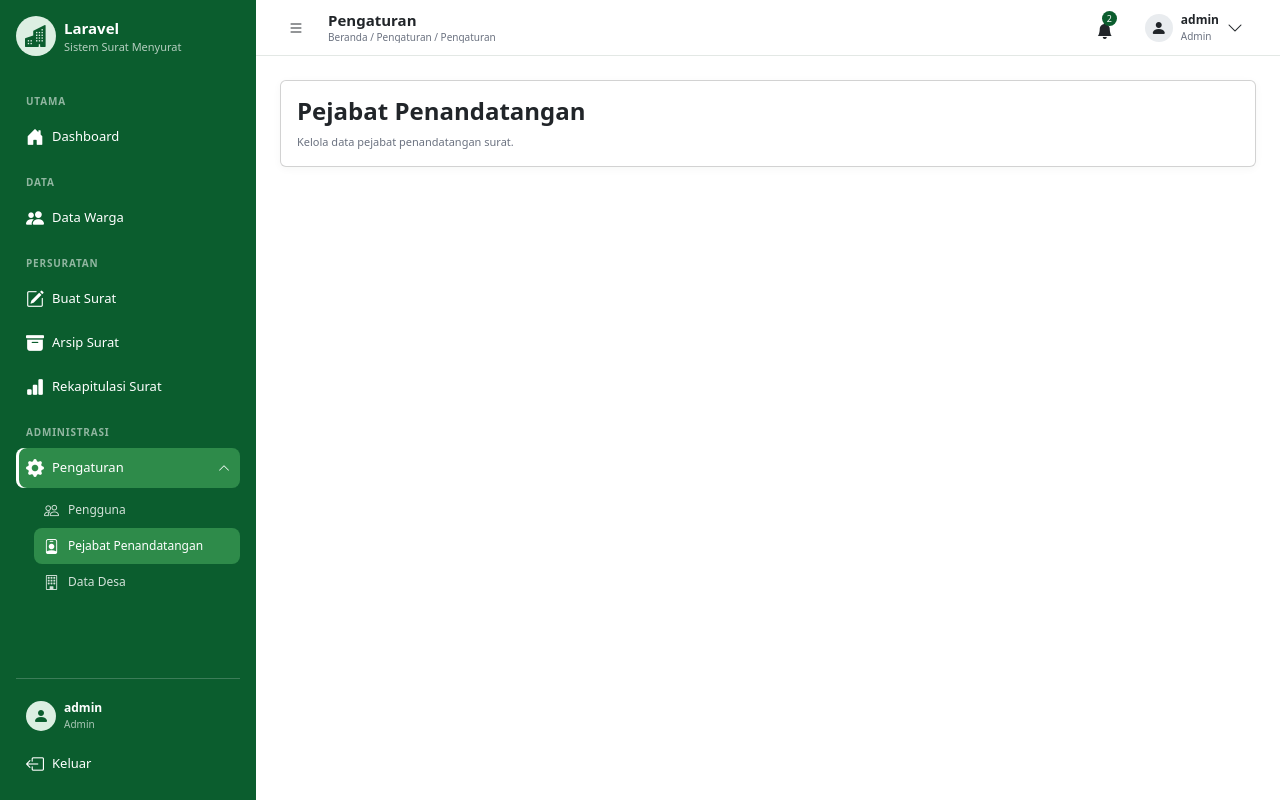
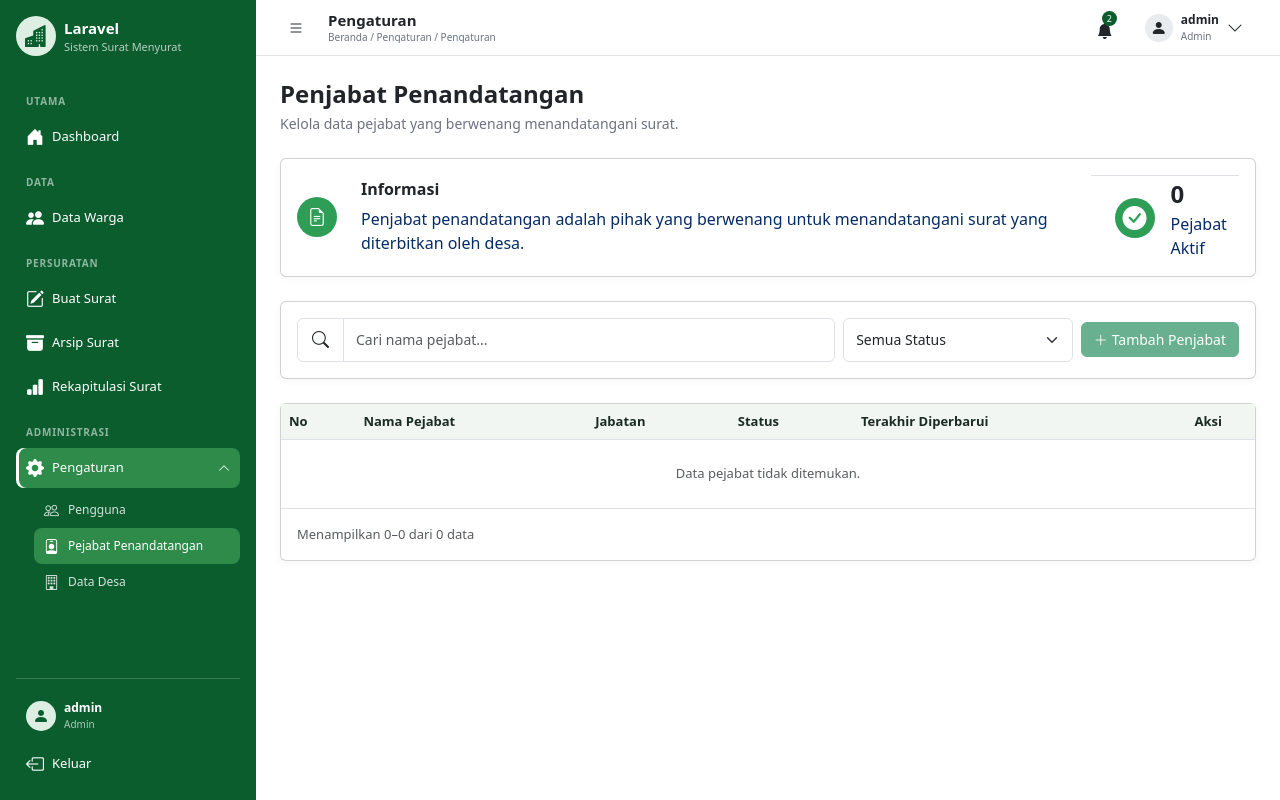
Before and after one commit to ipda-atria-rahmansyah/desa-surat, a Laravel app: page /pengaturan/pejabat-penandatangan in a window 1280 px wide. Run offline with Laravel 12, Linux system fonts and the light colour scheme; a user stored in the database is signed in; data comes from the database, SQL or seed files in the repository; data that the repository does not hold is empty; style sheets or scripts are compiled from the project's sources.

Commit message:
[FRONT] membuat tampilan untuk halaman pejabat penanda tangan

```diff
--- a/app/Http/Controllers/Pages/ModulePageController.php
+++ b/app/Http/Controllers/Pages/ModulePageController.php
@@ -4,10 +4,12 @@ namespace App\Http\Controllers\Pages;
 
 use App\Http\Controllers\Controller;
 use App\Http\Requests\Arsip\FilterArsipRequest;
+use App\Http\Requests\Pengaturan\FilterPejabatRequest;
 use App\Http\Requests\Pengaturan\FilterPenggunaRequest;
 use App\Http\Requests\Pengaturan\StorePenggunaRequest;
 use App\Http\Requests\Rekap\FilterRekapRequest;
 use App\Http\Requests\Warga\FilterWargaRequest;
+use App\Models\Pejabat;
 use App\Models\Surat;
 use App\Models\User;
 use App\Models\Warga;
@@ -251,8 +253,37 @@ class ModulePageController extends Controller
      *
      * @return View Halaman Pengaturan Pejabat Penandatangan.
      */
-    public function pejabatPenandatangan(): View
+    /**
+     * Menampilkan daftar pejabat dengan pencarian dan filter read-only.
+     *
+     * Ringkasan aktif selalu dihitung dari seluruh master pejabat, sedangkan
+     * paginator memakai filter tervalidasi dan urutan stabil agar nomor tabel
+     * tidak berubah secara acak antar permintaan.
+     *
+     * @param  FilterPejabatRequest  $request  Filter GET yang tervalidasi.
+     * @return View Halaman pejabat penandatangan.
+     */
+    public function pejabatPenandatangan(FilterPejabatRequest $request): View
     {
-        return view('pages.pengaturan.pejabat-penandatangan');
+        $filters = $request->validated();
+        $query = Pejabat::query()
+            ->orderBy('nama_pejabat')
+            ->orderBy('id_pejabat');
+
+        if (($filters['q'] ?? '') !== '') {
+            $escaped = addcslashes($filters['q'], '%_\\');
+            $query->where('nama_pejabat', 'like', "%{$escaped}%");
+        }
+
+        if (($filters['status'] ?? '') !== '') {
+            $query->where('status_aktif', $filters['status'] === 'aktif');
+        }
+
+        return view('pages.pengaturan.pejabat-penandatangan', [
+            'pejabat' => $query->paginate(10)->withQueryString(),
+            'totalPejabatAktif' => Pejabat::query()->aktif()->count(),
+            'search' => $filters['q'] ?? '',
+            'selectedStatus' => $filters['status'] ?? '',
+        ]);
     }
 }
--- /dev/null
+++ b/app/Http/Requests/Pengaturan/FilterPejabatRequest.php
@@ -0,0 +1,71 @@
+<?php
+
+namespace App\Http\Requests\Pengaturan;
+
+use Illuminate\Foundation\Http\FormRequest;
+
+/**
+ * Memvalidasi parameter GET halaman pejabat penandatangan.
+ *
+ * Request ini membatasi filter pada nama dan dua status resmi agar query
+ * daftar pejabat tetap terkontrol dan hanya dapat dipakai Admin.
+ */
+class FilterPejabatRequest extends FormRequest
+{
+    /**
+     * Hanya Admin yang boleh membaca data pejabat penandatangan.
+     */
+    public function authorize(): bool
+    {
+        return $this->user()?->role === 'admin';
+    }
+
+    /**
+     * Menentukan aturan validasi filter pencarian pejabat.
+     *
+     * @return array<string, array<int, string>>
+     */
+    public function rules(): array
+    {
+        return [
+            'q' => ['nullable', 'string', 'max:100'],
+            'status' => ['nullable', 'in:aktif,nonaktif'],
+        ];
+    }
+
+    /**
+     * Membersihkan spasi pencarian sebelum nilai divalidasi.
+     */
+    protected function prepareForValidation(): void
+    {
+        $this->merge([
+            'q' => is_string($this->input('q')) ? trim($this->input('q')) : $this->input('q'),
+        ]);
+    }
+
+    /**
+     * Menentukan nama field yang ramah bagi pengguna.
+     *
+     * @return array<string, string>
+     */
+    public function attributes(): array
+    {
+        return [
+            'q' => 'pencarian nama pejabat',
+            'status' => 'status pejabat',
+        ];
+    }
+
+    /**
+     * Menentukan pesan validasi filter dalam bahasa Indonesia.
+     *
+     * @return array<string, string>
+     */
+    public function messages(): array
+    {
+        return [
+            'q.max' => ':attribute maksimal :max karakter.',
+            'status.in' => ':attribute tidak valid.',
+        ];
+    }
+}
--- /dev/null
+++ b/app/Models/Pejabat.php
@@ -0,0 +1,64 @@
+<?php
+
+namespace App\Models;
+
+use Illuminate\Database\Eloquent\Builder;
+use Illuminate\Database\Eloquent\Factories\HasFactory;
+use Illuminate\Database\Eloquent\Model;
+use Illuminate\Database\Eloquent\Relations\HasMany;
+
+/**
+ * Model master pejabat yang berwenang menandatangani surat desa.
+ *
+ * Model ini memetakan tabel lama dengan primary key non-konvensional dan
+ * menyediakan relasi arsip surat tanpa mengubah struktur database.
+ */
+class Pejabat extends Model
+{
+    use HasFactory;
+
+    protected $table = 'tbmaster_pejabat';
+
+    protected $primaryKey = 'id_pejabat';
+
+    protected $fillable = [
+        'nama_pejabat',
+        'jabatan',
+        'nip',
+        'pangkat',
+        'status_aktif',
+    ];
+
+    /**
+     * Menjamin status dari database diperlakukan sebagai boolean di aplikasi.
+     *
+     * @return array<string, string>
+     */
+    protected function casts(): array
+    {
+        return [
+            'status_aktif' => 'boolean',
+        ];
+    }
+
+    /**
+     * Mengambil surat yang menunjuk pejabat ini sebagai penandatangan.
+     *
+     * @return HasMany<Surat, $this>
+     */
+    public function surat(): HasMany
+    {
+        return $this->hasMany(Surat::class, 'pejabat_id', 'id_pejabat');
+    }
+
+    /**
+     * Membatasi query hanya pada pejabat yang masih aktif.
+     *
+     * @param  Builder<Pejabat>  $query  Query pejabat.
+     * @return Builder<Pejabat>
+     */
+    public function scopeAktif(Builder $query): Builder
+    {
+        return $query->where('status_aktif', true);
+    }
+}
--- a/resources/views/pages/pengaturan/pejabat-penandatangan.blade.php
+++ b/resources/views/pages/pengaturan/pejabat-penandatangan.blade.php
@@ -1,15 +1,83 @@
 {{--
-    Placeholder halaman Pejabat Penandatangan.
-    Dipakai oleh route settings.pejabat-penandatangan; CRUD belum termasuk
-    scope M14 sehingga halaman hanya menjaga tujuan menu tetap tersedia.
+    Halaman daftar pejabat penandatangan untuk route settings.pejabat-penandatangan.
+    Variabel: $pejabat (LengthAwarePaginator), $totalPejabatAktif (int),
+    $search (string), dan $selectedStatus (string). Kontrol CRUD hanya visual.
 --}}
 @extends('layouts.app')
 
 @section('content')
-<div id="pejabat-penandatangan" class="card app-card">
-    <div class="card-body">
-        <h1 class="app-page-title fw-bold mb-2">Pejabat Penandatangan</h1>
-        <p class="app-description mb-0">Kelola data pejabat penandatangan surat.</p>
+<div id="pejabat-penandatangan" class="app-pengaturan-page">
+    <div class="d-flex flex-column flex-md-row align-items-md-center gap-3 mb-4">
+        <div class="d-flex align-items-center gap-3">
+            <div>
+                <h1 class="app-page-title fw-bold mb-1">Penjabat Penandatangan</h1>
+                <p class="app-description mb-0">Kelola data pejabat yang berwenang menandatangani surat.</p>
+            </div>
+        </div>
+    </div>
+
+    <div class="card app-card mb-4">
+        <div class="card-body d-flex flex-column flex-lg-row align-items-lg-center gap-4">
+            <div class="app-stat-icon app-stat-icon--green d-flex align-items-center justify-content-center flex-shrink-0" aria-hidden="true">
+                <i class="bi bi-file-earmark-text"></i>
+            </div>
+            <div class="flex-grow-1">
+                <h2 class="app-card-title fw-bold mb-2">Informasi</h2>
+                <p class="mb-0 text-primary-emphasis">Penjabat penandatangan adalah pihak yang berwenang untuk menandatangani surat yang diterbitkan oleh desa.</p>
+            </div>
+            <div class="border-top border-lg-start border-lg-top-0 ps-lg-4 pt-3 pt-lg-0 d-flex align-items-center gap-3">
+                <span class="app-stat-icon app-stat-icon--green d-flex align-items-center justify-content-center fs-4" aria-hidden="true"><i class="bi bi-check-circle-fill"></i></span>
+                <div><div class="fs-4 fw-bold">{{ $totalPejabatAktif }}</div><div class="text-primary-emphasis">Pejabat Aktif</div></div>
+            </div>
+        </div>
+    </div>
+
+    <div class="card app-card mb-4">
+        <div class="card-body">
+            <form class="row g-2 align-items-center" method="get" action="{{ route('settings.pejabat-penandatangan') }}" novalidate>
+                <div class="col-12 col-md">
+                    <div class="input-group">
+                        <span class="input-group-text bg-white"><i class="bi bi-search" aria-hidden="true"></i></span>
+                        <input class="form-control @error('q') is-invalid @enderror" type="search" name="q" value="{{ $search }}" placeholder="Cari nama pejabat..." aria-label="Cari nama pejabat" maxlength="100" autocomplete="off">
+                        @error('q')<div class="invalid-feedback">{{ $message }}</div>@enderror
+                    </div>
+                </div>
+                <div class="col-12 col-md-3">
+                    <select class="form-select @error('status') is-invalid @enderror" name="status" aria-label="Filter status">
+                        <option value="" @selected($selectedStatus === '')>Semua Status</option>
+                        <option value="aktif" @selected($selectedStatus === 'aktif')>Aktif</option>
+                        <option value="nonaktif" @selected($selectedStatus === 'nonaktif')>Nonaktif</option>
+                    </select>
+                    @error('status')<div class="invalid-feedback">{{ $message }}</div>@enderror
+                </div>
+                <div class="col-12 col-md-auto d-grid">
+                    <button class="btn btn-success" type="button" disabled aria-disabled="true"><i class="bi bi-plus-lg me-1" aria-hidden="true"></i>Tambah Penjabat</button>
+                </div>
+            </form>
+        </div>
+    </div>
+
+    <div class="card app-card">
+        <div class="table-responsive">
+            <table class="table app-table align-middle mb-0">
+                <thead><tr><th scope="col">No</th><th scope="col">Nama Pejabat</th><th scope="col">Jabatan</th><th scope="col">Status</th><th scope="col">Terakhir Diperbarui</th><th scope="col" class="text-center">Aksi</th></tr></thead>
+                <tbody>
+                    @forelse ($pejabat as $item)
+                        <tr>
+                            <td>{{ $pejabat->firstItem() + $loop->index }}</td>
+                            <td class="fw-semibold">{{ $item->nama_pejabat }}</td>
+                            <td>{{ $item->jabatan }}</td>
+                            <td><div class="d-flex align-items-center gap-2"><div class="form-check form-switch mb-0"><input class="form-check-input" type="checkbox" role="switch" @checked($item->status_aktif) disabled aria-label="Status {{ $item->nama_pejabat }}"></div><span class="badge rounded-pill {{ $item->status_aktif ? 'bg-success-subtle text-success-emphasis' : 'bg-secondary-subtle text-secondary-emphasis' }}">{{ $item->status_aktif ? 'Aktif' : 'Nonaktif' }}</span></div></td>
+                            <td>{{ $item->updated_at?->locale('id')->translatedFormat('d M Y H:i') }}</td>
+                            <td class="text-center"><div class="d-inline-flex gap-2"><button class="btn btn-sm btn-outline-primary" type="button" disabled aria-disabled="true" aria-label="Ubah {{ $item->nama_pejabat }}"><i class="bi bi-pencil-fill" aria-hidden="true"></i></button><button class="btn btn-sm btn-outline-danger" type="button" disabled aria-disabled="true" aria-label="Hapus {{ $item->nama_pejabat }}"><i class="bi bi-trash-fill" aria-hidden="true"></i></button></div></td>
+                        </tr>
+                    @empty
+                        <tr><td class="text-center text-body-secondary py-4" colspan="6">Data pejabat tidak ditemukan.</td></tr>
+                    @endforelse
+                </tbody>
+            </table>
+        </div>
+        <div class="d-flex flex-column flex-md-row align-items-md-center justify-content-between gap-3 p-3"><small class="text-body-secondary">Menampilkan {{ $pejabat->firstItem() ?? 0 }}–{{ $pejabat->lastItem() ?? 0 }} dari {{ $pejabat->total() }} data</small>@if ($pejabat->hasPages()){{ $pejabat->onEachSide(1)->links('pagination::bootstrap-5') }}@endif</div>
     </div>
 </div>
 @endsection
```
Also changed, not shown: app/Models/Surat.php (+11 -0 lines), database/factories/PejabatFactory.php (added, +53 -0 lines), tests/Feature/Pengaturan/PengaturanPejabatPenandatanganPageTest.php (added, +104 -0 lines), database/migrations/2026_11_25_205441_create_tbmaster_pejabat_table.php (added), database/migrations/2026_11_25_205514_add_pejabat_id_to_tbtr_surat_table.php (added).
